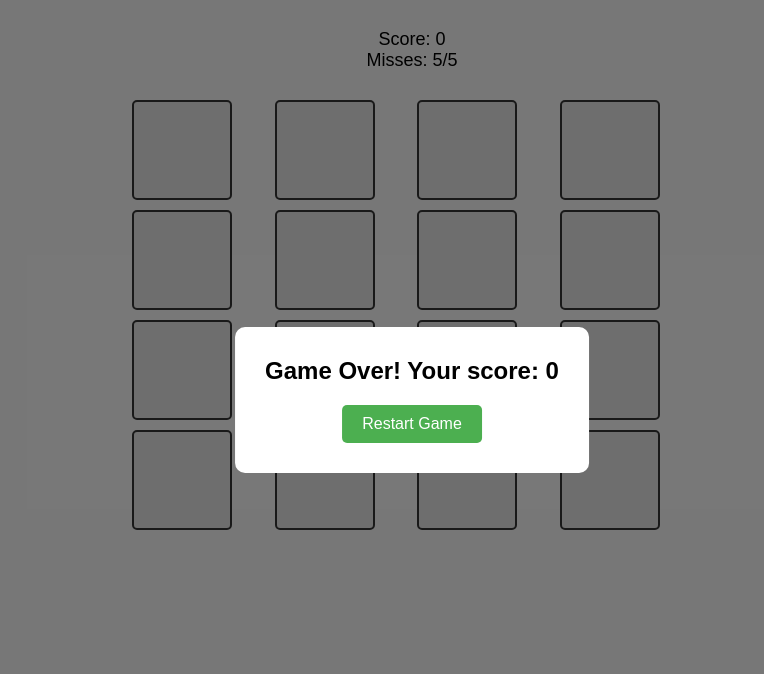
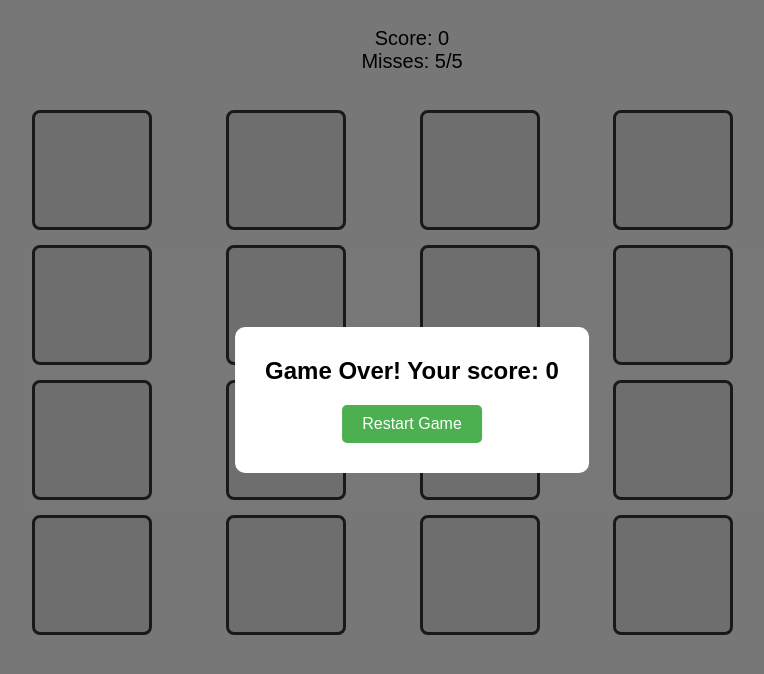
Before and after one commit to urijMexa/goblin-game, a website built with webpack: page src/index.html in a window 1280 px wide. Shown: the whole page, without its empty margins (228-992 px from the left). Built offline with nearby package versions, Linux system fonts and the light colour scheme.

Commit message:
fix: increase board and cell sizes, improve goblin positioning logic

```diff
--- a/src/css/style.css
+++ b/src/css/style.css
@@ -11,15 +11,15 @@ body {
 }
 
 .container {
-    max-width: 600px;
+    max-width: 800px;
     margin: 0 auto;
     padding: 20px;
     text-align: center;
 }
 
 .stats {
-    margin-bottom: 20px;
-    font-size: 18px;
+    margin-bottom: 30px;
+    font-size: 20px;
     height: 60px;
     display: flex;
     flex-direction: column;
@@ -29,29 +29,31 @@ body {
 .board {
     display: grid;
     grid-template-columns: repeat(4, 1fr);
-    gap: 10px;
-    margin-bottom: 20px;
+    gap: 15px;
+    margin-bottom: 30px;
+    justify-content: center;
 }
 
 .cell {
-    width: 100px;
-    height: 100px;
+    width: 120px;
+    height: 120px;
     background-color: #ddd;
-    border: 2px solid #333;
-    border-radius: 5px;
+    border: 3px solid #333;
+    border-radius: 8px;
     display: flex;
     align-items: center;
     justify-content: center;
     cursor: pointer;
     transition: background-color 0.3s;
     position: relative;
+    overflow: hidden;
 }
 
 .cell::before {
     content: '';
     display: block;
-    width: 80px;
-    height: 80px;
+    width: 100px;
+    height: 100px;
     visibility: hidden;
 }
 
@@ -60,8 +62,8 @@ body {
 }
 
 .goblin {
-    width: 80px;
-    height: 80px;
+    width: 100px;
+    height: 100px;
     object-fit: contain;
     position: absolute;
     top: 50%;
--- a/src/js/Goblin.js
+++ b/src/js/Goblin.js
@@ -5,31 +5,28 @@ export class Goblin {
     this.isVisible = false;
     this.previousPosition = null;
 
-    // Создаем элемент гоблина для каждой ячейки заранее
-    this.elements = [];
-    this.initElements();
-  }
+    this.element = document.createElement('img');
+    this.element.src = './img/goblin.png';
+    this.element.className = 'goblin';
+    this.element.style.display = 'none';
 
-  initElements() {
-    // Создаем элементы гоблина для всех ячеек и скрываем их
-    for (let i = 0; i < this.board.cells.length; i++) {
-      const element = document.createElement('img');
-      element.src = './img/goblin.png';
-      element.className = 'goblin';
-      element.style.display = 'none';
-
-      this.board.cells[i].appendChild(element);
-      this.elements.push(element);
-    }
+    document.body.appendChild(this.element);
   }
 
   move() {
     const availablePositions = [];
 
-    // Собираем все доступные позиции, исключая текущую
     for (let i = 0; i < this.board.cells.length; i++) {
-      if (i !== this.currentPosition) {
+      if (i !== this.currentPosition && i !== this.previousPosition) {
         availablePositions.push(i);
+      }
+    }
+
+    if (availablePositions.length === 0) {
+      for (let i = 0; i < this.board.cells.length; i++) {
+        if (i !== this.currentPosition) {
+          availablePositions.push(i);
+        }
       }
     }
 
@@ -37,16 +34,12 @@ export class Goblin {
       return false;
     }
 
-    // Выбираем случайную позицию из доступных
     const randomIndex = Math.floor(Math.random() * availablePositions.length);
     const newPosition = availablePositions[randomIndex];
 
-    // Скрываем предыдущего гоблина
-    if (this.currentPosition !== null) {
-      this.hide();
-    }
+    console.log('Previous position:', this.previousPosition, 'Current position:', this.currentPosition, 'New position:', newPosition);
 
-    // Показываем нового гоблина
+    this.previousPosition = this.currentPosition;
     this.currentPosition = newPosition;
     this.show();
 
@@ -56,14 +49,21 @@ export class Goblin {
   show() {
     if (this.currentPosition === null) return;
 
-    this.elements[this.currentPosition].style.display = 'block';
+    const cell = this.board.cells[this.currentPosition];
+    cell.appendChild(this.element);
+    this.element.style.display = 'block';
     this.isVisible = true;
   }
 
   hide() {
+    this.element.style.display = 'none';
+    this.isVisible = false;
+
     if (this.currentPosition !== null) {
-      this.elements[this.currentPosition].style.display = 'none';
+      const cell = this.board.cells[this.currentPosition];
+      if (cell.contains(this.element)) {
+        cell.removeChild(this.element);
+      }
     }
-    this.isVisible = false;
   }
 }
```
